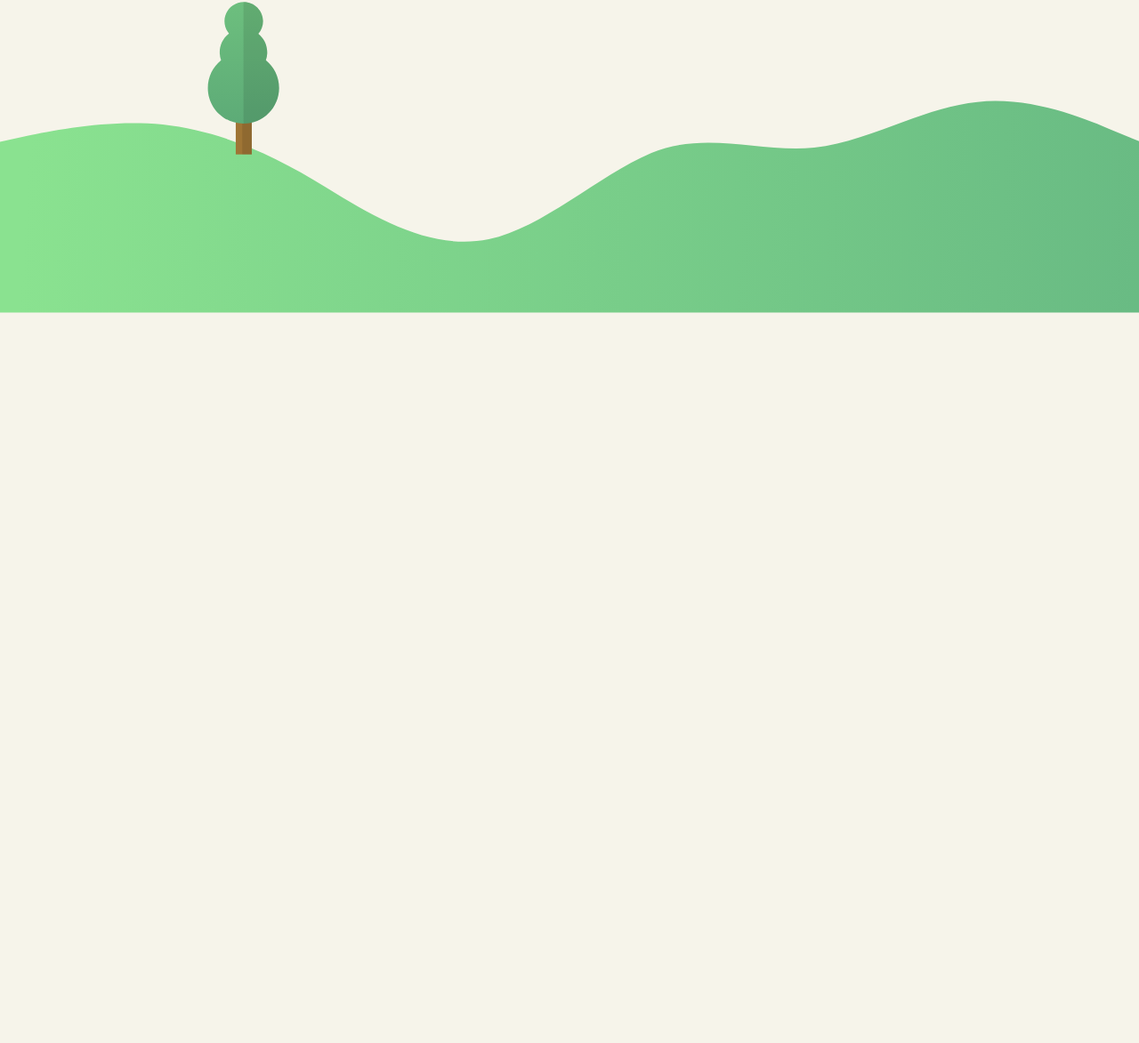
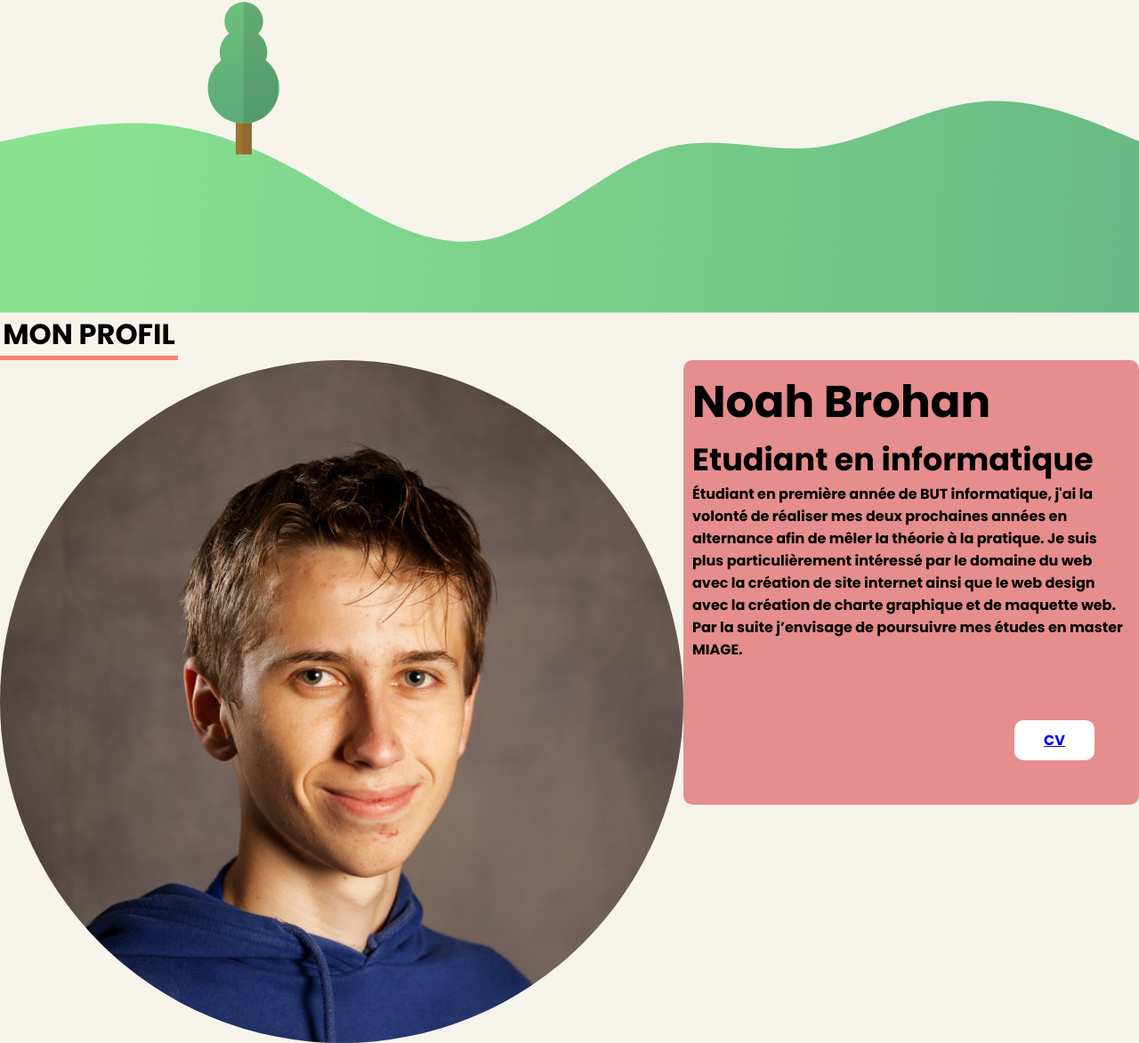
Before and after one commit to Azimuth56/noahdev.fr, a plain HTML site: page index.html in a window 1280 px wide. Shown: the part 448-1621 px from the top of the page at 89% size. Before the commit the page ends 800 px from the top, so only its background shows below. Drawn offline with Linux system fonts and the light colour scheme.

Commit message:
Début de la partie Mon Profil

```diff
--- a/css/style.css
+++ b/css/style.css
@@ -26,3 +26,45 @@ h1{
   font-size: 6em;
   margin-top: 250px;
 }
+h2{
+  font-size: 2em;
+  font-family: 'Poppins', sans-serif;
+  border-bottom: 5px solid salmon;
+  width: 200px;
+  text-align: center;
+  text-transform: uppercase;
+}
+#portrait{
+  border-radius: 50%;
+}
+.monProfil{
+
+}
+.wrapper{
+  display: flex;
+}
+.carteRouge{
+  background-color: #E68D8D;
+  width: 700px;
+  height: 500px;
+  border-radius: 10px;
+  font-family: 'Poppins', sans-serif;
+  padding: 10px;
+  position: relative; /*Il faut que ce soit relative sinon je ne peux pas utiliser position:absolute dans .boutonCV*/
+}
+.carteRouge p:first-child{
+  font-size: 50px;
+}
+.carteRouge p:nth-child(2){
+  font-size: 35px;
+}
+.boutonCV{
+  position: absolute;
+  bottom: 50px;
+  right: 50px;
+  background-color: #fff;
+  width: 90px;
+  text-align:center;
+  border-radius: 10px;
+  padding: 10px;
+}
--- a/index.html
+++ b/index.html
@@ -33,8 +33,28 @@
     <link href="https://fonts.googleapis.com/css2?family=Poppins:wght@700&display=swap" rel="stylesheet">
 </head>
 <body>
+    <!-- Première de couverture-->
     <div class="land">
         <h1>Noah Brohan</h1>
     </div>
+
+    <!-- Mon profil-->
+    <div class="monProfil">
+        <h2>Mon profil</h2>
+        <div class="wrapper">
+        <img src="images/portrait_noah_brohan.jpg" alt="Portrait de Noah Brohan" id="portrait">
+            <div class="carteRouge">
+                <p>Noah Brohan</p>
+                <p>Etudiant en informatique</p>
+                <p>Étudiant en première année de BUT informatique,
+                    j'ai la volonté de réaliser mes deux prochaines années en alternance afin de mêler la théorie à la pratique.
+                    Je suis plus particulièrement intéressé par le domaine du web avec la création de site internet ainsi
+                    que le web design avec la création de charte graphique et de maquette web. Par la suite j’envisage de poursuivre mes études en master MIAGE.</p>
+                <div class="boutonCV">
+                    <a href="#">CV</a>
+                </div>
+            </div>
+        </div>
+    </div>
 </body>
 </html>
```
Also changed, not shown: images/portrait_noah_brohan.jpg (added).
